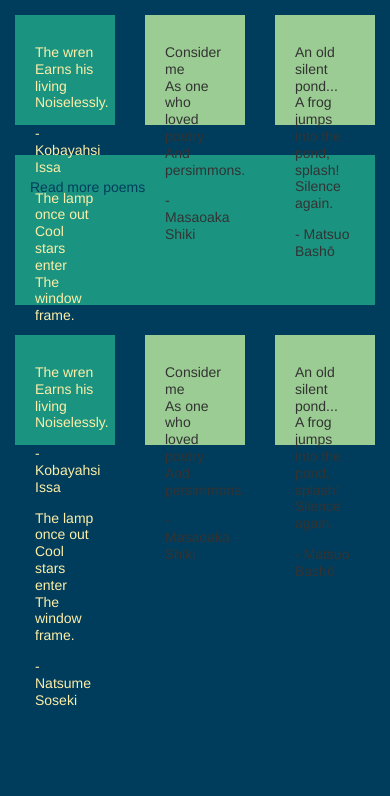
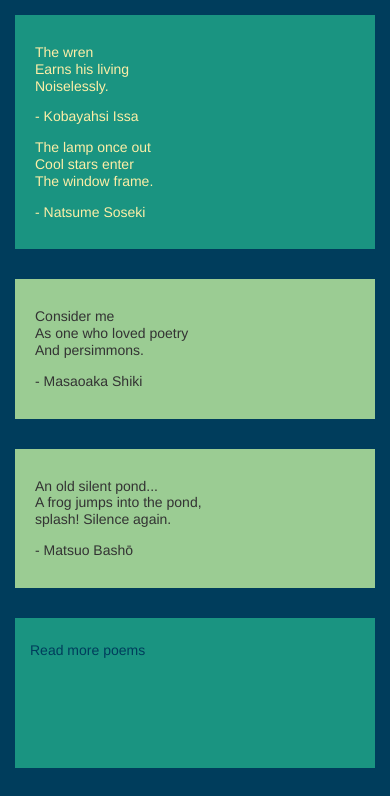
Before and after one commit to teijas/aem-mobile-transition, a website: page demo/index.html in a window 390 px wide. Shown: the top 796 px of the page. Drawn offline with Linux system fonts and the light colour scheme.

Commit message:
mobile-friendly enhancements to demo.

```diff
--- a/demo/index.html
+++ b/demo/index.html
@@ -22,7 +22,7 @@
 <body>
        <div class="container">
         <div class="row">
-            <div class="col-xs-4">
+            <div class="col-sm-4">
                     <div class="box box-navy" id="box1">
                         <p>The wren<br>
                         Earns his living<br>
@@ -37,7 +37,7 @@
                     </div>
             </div>
 
-            <div class="col-xs-4">
+            <div class="col-sm-4">
                 <div class="box box-green" data-target="#page1">
                     <p>Consider me<br>
                     As one who loved poetry<br>
@@ -47,7 +47,7 @@
                 </div>
             </div>
 
-            <div class="col-xs-4">
+            <div class="col-sm-4">
                 <div class="box box-green" data-target="#page1">
                     <p>An old silent pond...<br>
                     A frog jumps into the pond,<br>
@@ -64,7 +64,7 @@
            </div>
 
         <div class="row">
-            <div class="col-xs-4">
+            <div class="col-sm-4">
                 <div class="box box-navy" data-target="#page1">
                     <p>The wren<br>
                     Earns his living<br>
@@ -79,7 +79,7 @@
                 </div>
             </div>
 
-            <div class="col-xs-4">
+            <div class="col-sm-4">
                 <div class="box box-green" data-target="#page1">
                     <p>Consider me<br>
                     As one who loved poetry<br>
@@ -89,7 +89,7 @@
                 </div>
             </div>
 
-            <div class="col-xs-4">
+            <div class="col-sm-4">
                 <div class="box box-green" data-target="#page1">
                     <p>An old silent pond...<br>
                     A frog jumps into the pond,<br>
--- a/demo/styles.css
+++ b/demo/styles.css
@@ -1,14 +1,3 @@
-/*Super Styles*/
-/*No Gutters*/
-.row.no-gutters {
-  margin-right: 0;
-  margin-left: 0; }
-
-.row.no-gutters > [class^="col-"],
-.row.no-gutters > [class*=" col-"] {
-  padding-right: 0;
-  padding-left: 0; }
-
 .vcenter {
   position: relative;
   top: 50%;
@@ -40,9 +29,13 @@ a:hover {
 .box, .box-navy, .box-green {
   padding: 15px 20px;
   margin-bottom: 30px;
-  width: 100%;
-  height: 0;
-  padding-bottom: 95%; }
+}
+
+@media(min-width:768px){
+  .box, .box-navy, .box-green {
+    height: 0;
+    padding-bottom: 95%;}
+  }
 
 .box-navy {
   background-color: #1A9481;
@@ -55,5 +48,3 @@ a:hover {
   padding: 10px 15px;
   background: #1A9481;
   color: #003D5C; }
-
-/*# sourceMappingURL=new_styles.css.map */
```
